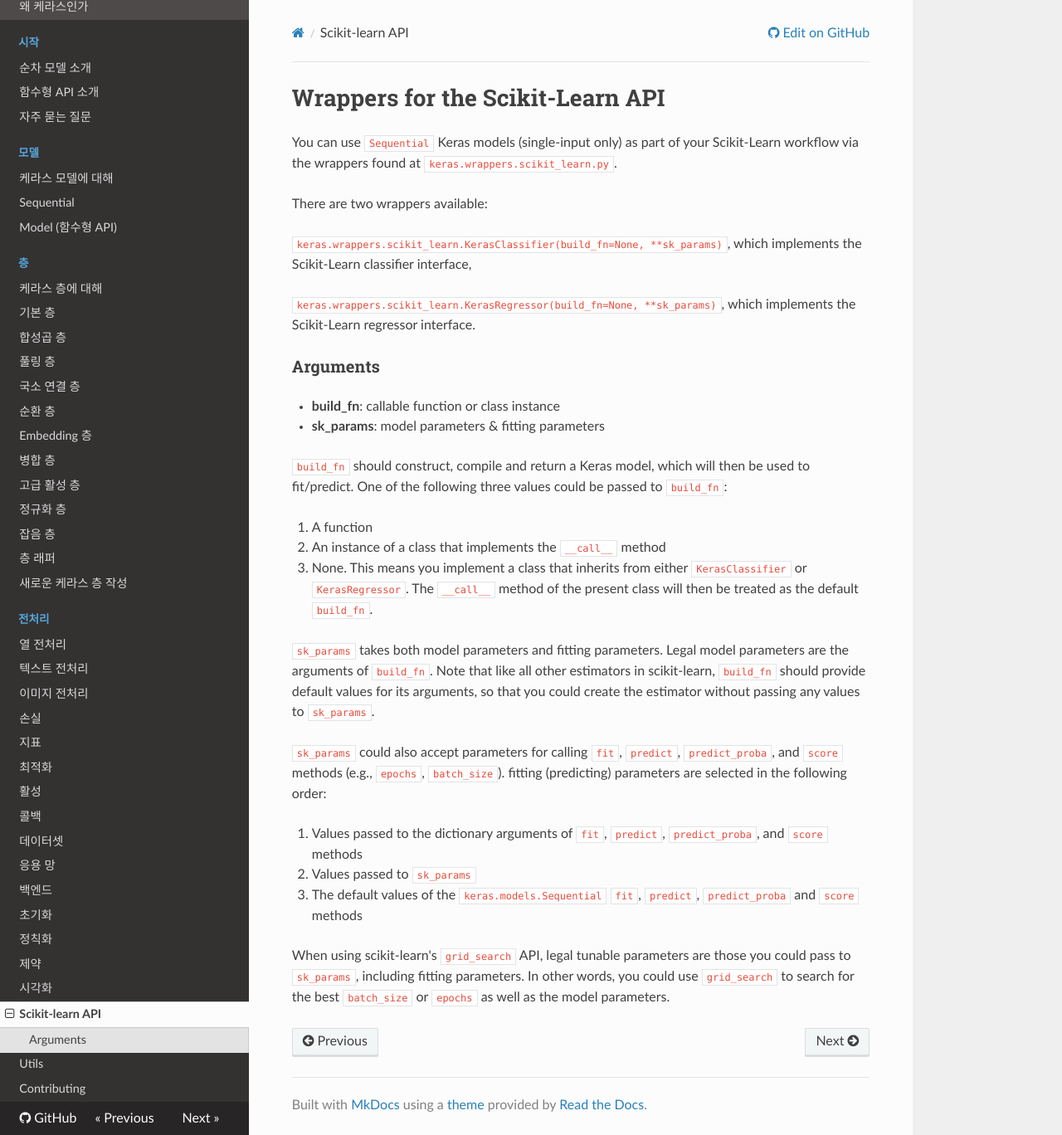
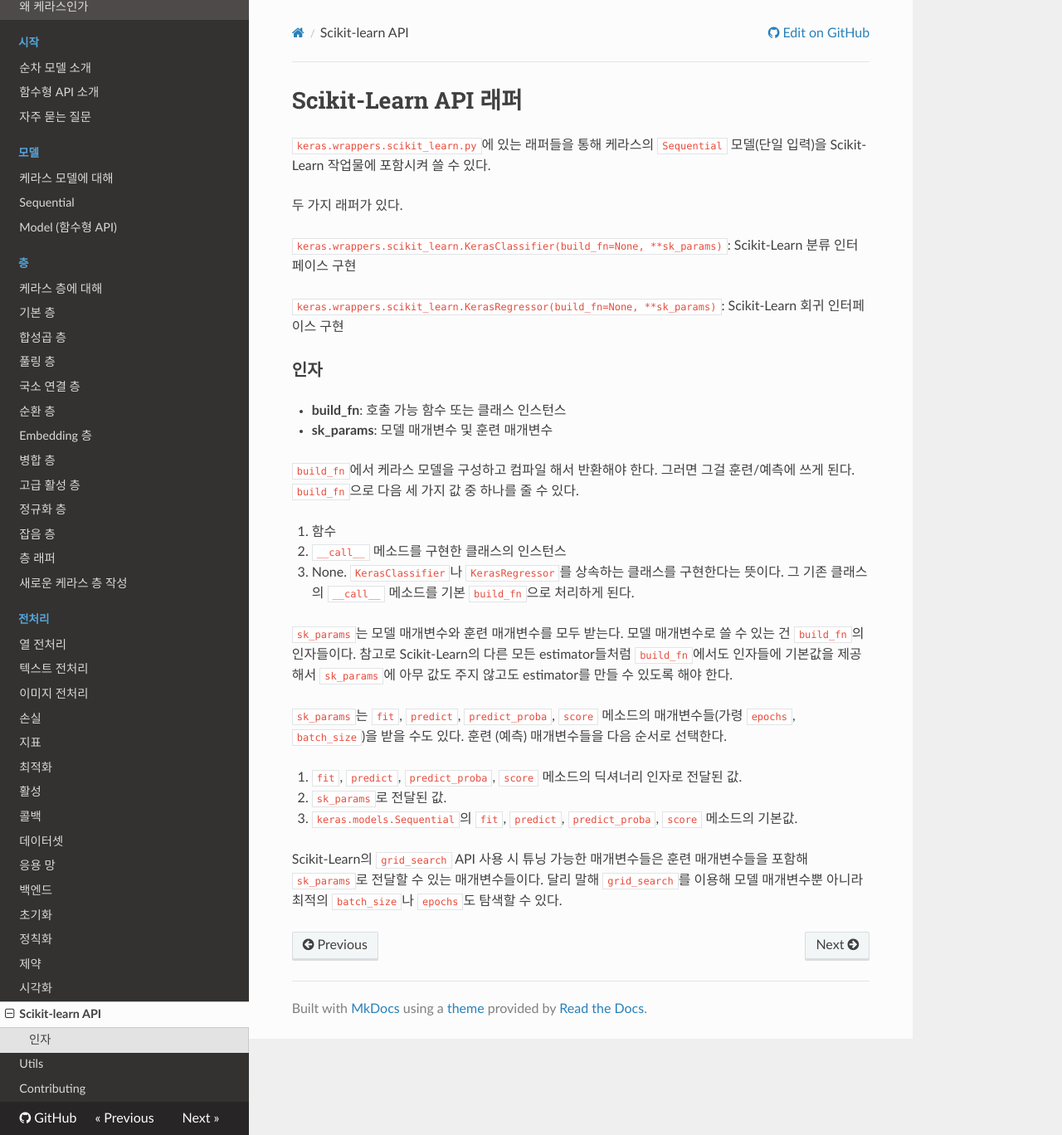
Before and after one commit to wariua/keras-docs-ko, an MkDocs documentation site: the page built from sources/scikit-learn-api.md, in a window 1280 px wide and 1368 px high. Shown: the whole window at 83% size. Built offline with MkDocs 1.6.1, drawn with Linux system fonts in a browser that asks for light colours; nearby versions of some CDN libraries; old or Windows-style settings are respelled for this version of MkDocs.

Commit message:
translated scikit-learn-api.md

```diff
--- a/sources/scikit-learn-api.md
+++ b/sources/scikit-learn-api.md
@@ -1,45 +1,45 @@
-# Wrappers for the Scikit-Learn API
+# Scikit-Learn API 래퍼
 
-You can use `Sequential` Keras models (single-input only) as part of your Scikit-Learn workflow via the wrappers found at `keras.wrappers.scikit_learn.py`.
+`keras.wrappers.scikit_learn.py`에 있는 래퍼들을 통해 케라스의 `Sequential` 모델(단일 입력)을 Scikit-Learn 작업물에 포함시켜 쓸 수 있다.
 
-There are two wrappers available:
+두 가지 래퍼가 있다.
 
-`keras.wrappers.scikit_learn.KerasClassifier(build_fn=None, **sk_params)`, which implements the Scikit-Learn classifier interface,
+`keras.wrappers.scikit_learn.KerasClassifier(build_fn=None, **sk_params)`: Scikit-Learn 분류 인터페이스 구현
 
-`keras.wrappers.scikit_learn.KerasRegressor(build_fn=None, **sk_params)`, which implements the Scikit-Learn regressor interface.
+`keras.wrappers.scikit_learn.KerasRegressor(build_fn=None, **sk_params)`: Scikit-Learn 회귀 인터페이스 구현
 
-### Arguments
+### 인자
 
-- __build_fn__: callable function or class instance
-- __sk_params__: model parameters & fitting parameters
+- __build_fn__: 호출 가능 함수 또는 클래스 인스턴스
+- __sk_params__: 모델 매개변수 및 훈련 매개변수
 
-`build_fn` should construct, compile and return a Keras model, which
-will then be used to fit/predict. One of the following
-three values could be passed to `build_fn`:
+`build_fn`에서 케라스 모델을 구성하고 컴파일 해서 반환해야 한다.
+그러면 그걸 훈련/예측에 쓰게 된다. `build_fn`으로 다음 세 가지
+값 중 하나를 줄 수 있다.
 
-1. A function
-2. An instance of a class that implements the `__call__` method
-3. None. This means you implement a class that inherits from either
-`KerasClassifier` or `KerasRegressor`. The `__call__` method of the
-present class will then be treated as the default `build_fn`.
+1. 함수
+2. `__call__` 메소드를 구현한 클래스의 인스턴스
+3. None. `KerasClassifier`나 `KerasRegressor`를 상속하는
+클래스를 구현한다는 뜻이다. 그 기존 클래스의 `__call__`
+메소드를 기본 `build_fn`으로 처리하게 된다.
 
-`sk_params` takes both model parameters and fitting parameters. Legal model
-parameters are the arguments of `build_fn`. Note that like all other
-estimators in scikit-learn, `build_fn` should provide default values for
-its arguments, so that you could create the estimator without passing any
-values to `sk_params`.
+`sk_params`는 모델 매개변수와 훈련 매개변수를 모두 받는다. 모델
+매개변수로 쓸 수 있는 건 `build_fn`의 인자들이다. 참고로 Scikit-Learn의
+다른 모든 estimator들처럼 `build_fn`에서도 인자들에 기본값을
+제공해서 `sk_params`에 아무 값도 주지 않고도 estimator를 만들
+수 있도록 해야 한다.
 
-`sk_params` could also accept parameters for calling `fit`, `predict`,
-`predict_proba`, and `score` methods (e.g., `epochs`, `batch_size`).
-fitting (predicting) parameters are selected in the following order:
+`sk_params`는 `fit`, `predict`, `predict_proba`, `score` 메소드의
+매개변수들(가령 `epochs`, `batch_size`)을 받을 수도 있다.
+훈련 (예측) 매개변수들을 다음 순서로 선택한다.
 
-1. Values passed to the dictionary arguments of
-`fit`, `predict`, `predict_proba`, and `score` methods
-2. Values passed to `sk_params`
-3. The default values of the `keras.models.Sequential`
-`fit`, `predict`, `predict_proba` and `score` methods
+1. `fit`, `predict`, `predict_proba`, `score` 메소드의
+딕셔너리 인자로 전달된 값.
+2. `sk_params`로 전달된 값.
+3. `keras.models.Sequential`의 `fit`, `predict`,
+`predict_proba`, `score` 메소드의 기본값.
 
-When using scikit-learn's `grid_search` API, legal tunable parameters are
-those you could pass to `sk_params`, including fitting parameters.
-In other words, you could use `grid_search` to search for the best
-`batch_size` or `epochs` as well as the model parameters.
+Scikit-Learn의 `grid_search` API 사용 시 튜닝 가능한 매개변수들은
+훈련 매개변수들을 포함해 `sk_params`로 전달할 수 있는 매개변수들이다.
+달리 말해 `grid_search`를 이용해 모델 매개변수뿐 아니라 최적의
+`batch_size`나 `epochs`도 탐색할 수 있다.
```
